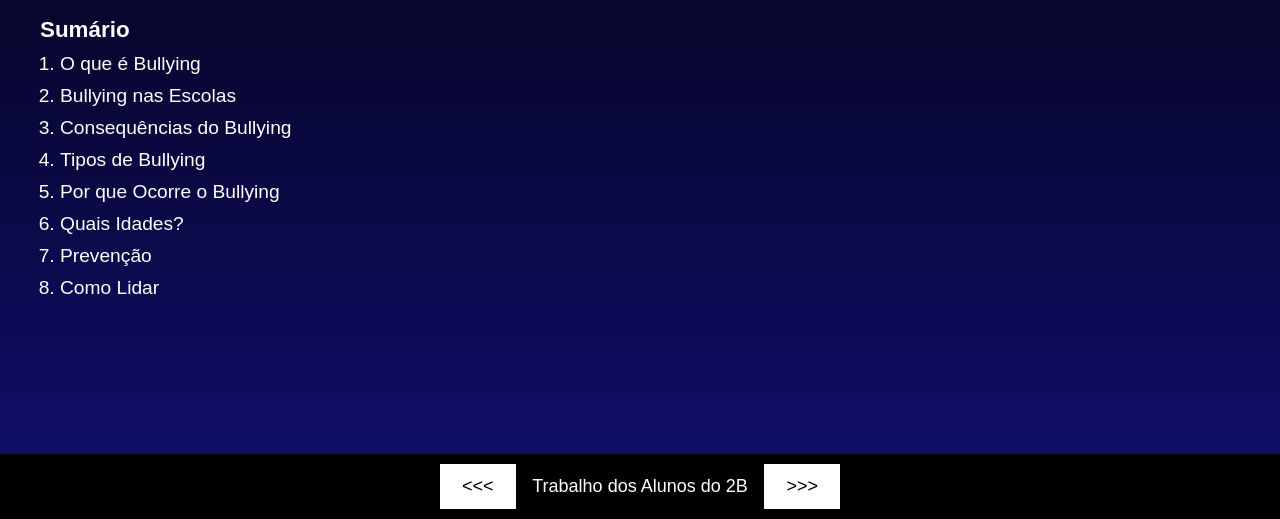
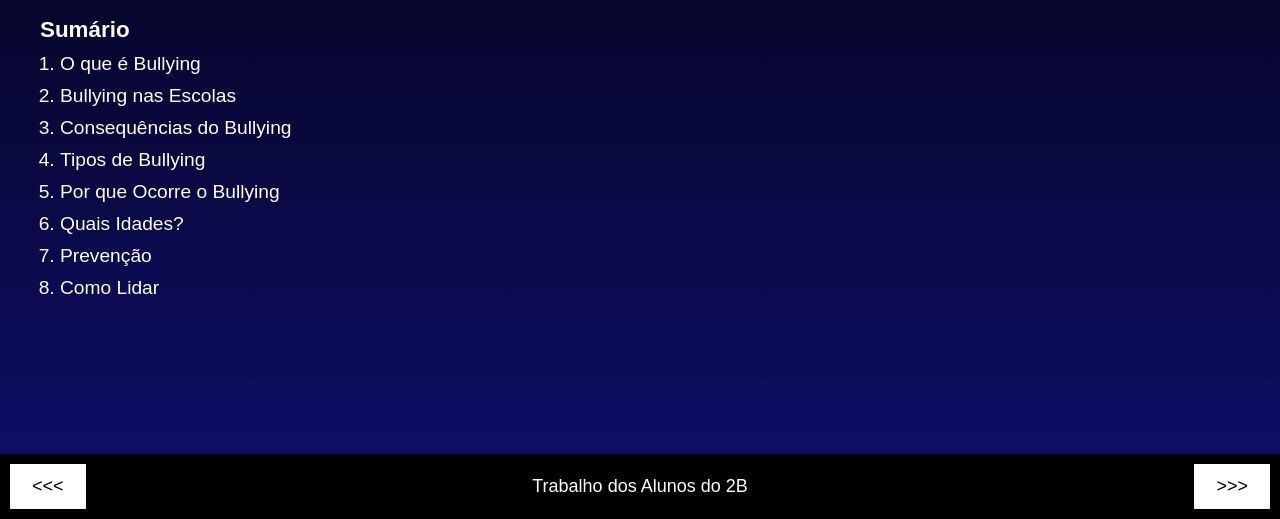
Before and after one commit to Guizos09/ProjetoPrevBully, a plain HTML site: page Projeto Bullying/index.html in a window 1280 px wide. Shown: the part 281-800 px from the top of the page. Drawn offline with Linux system fonts and the light colour scheme.

Commit message:
Add files via upload

```diff
--- a/Projeto Bullying/index.html
+++ b/Projeto Bullying/index.html
@@ -41,17 +41,21 @@
 
             <!-- Image Section -->
             <section class="image-section">
-                <img src="imagens/bullyingMainPage.jpg" alt="Imagem sobre bullying">
+                <img src="img/bullyingMainPage.png" alt="Imagem sobre bullying">
             </section>
         </div>
     </main>
 
     <!-- Footer with navigation buttons -->
     <footer>
-        <div class="navigation">
-            <button onclick="previousPage()"><<<</button>
+        <div class="nav-left">
+            <button class="nav-button" onclick="previousPage()"><<<</button>
+        </div>
+        <div class="nav-center">
             <p>Trabalho dos Alunos do 2B</p>
-            <button onclick="nextPage()">>>></button>
+        </div>
+        <div class="nav-right">
+            <button class="nav-button" onclick="nextPage()">>>></button>
         </div>
     </footer>
 
--- a/Projeto Bullying/style.css
+++ b/Projeto Bullying/style.css
@@ -101,22 +101,30 @@ main {
 
 /* Footer and navigation */
 footer {
+    display: flex;
+    justify-content: space-between;
+    align-items: center;
     background-color: black;
     padding: 10px;
-    display: flex;
-    justify-content: center;
-    align-items: center;
 }
 
 .navigation {
     display: flex;
-    justify-content: space-between;
+    justify-content: right;
     align-items: center;
     width: 100%;
     max-width: 400px;
 }
 
-.navigation button {
+.nav-left {
+    margin-left: 0;
+}
+
+.nav-right {
+    margin-right: 0;
+}
+
+.nav-button {
     background-color: white;
     color: black;
     border: 2px solid white;
@@ -124,15 +132,16 @@ footer {
     font-size: 18px;
     cursor: pointer;
     transition: background-color 0.3s, color 0.3s;
+    margin: 0;
 }
 
-.navigation button:hover {
+.nav-button:hover {
     background-color: red;
     color: white;
 }
 
-.navigation p {
+.nav-center {
+    text-align: center;
     color: white;
     font-size: 18px;
-    text-align: center;
 }
```
